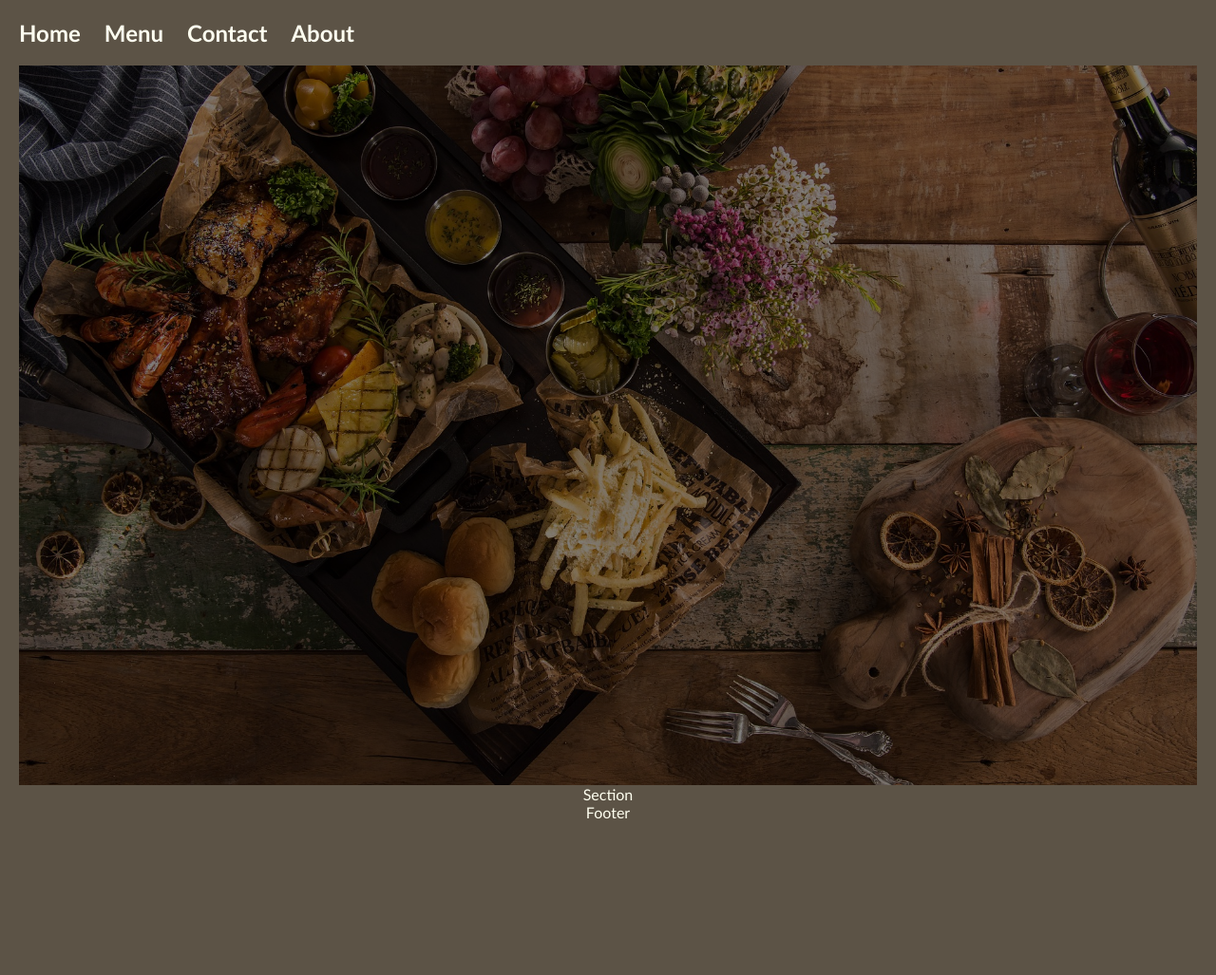
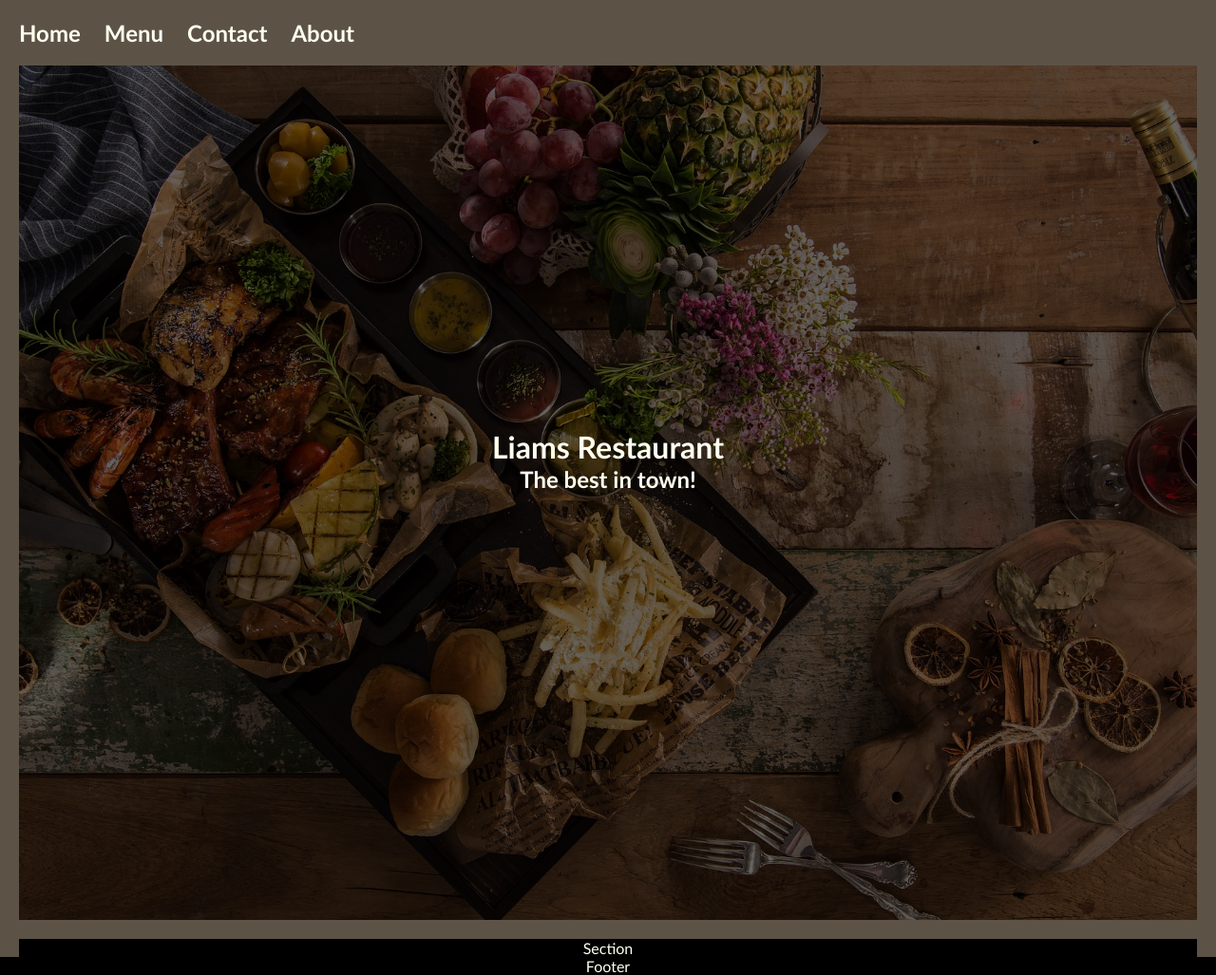
Before and after one commit to LiamBender/liams-restaurang, a plain HTML site: page index.html in a window 1280 px wide. Shown: the whole page at 95% size. Before the commit the page ends 865 px from the top, so only its background shows below. Drawn offline with Linux system fonts and the light colour scheme.

Commit message:
Added a parallax effect to the image along with a header text in front of it, renamed a few class names as well

```diff
--- a/index.html
+++ b/index.html
@@ -18,17 +18,19 @@
         <li><a href="about.asp">About</a></li>
       </ul>
     </nav>
-    <div class="sidePadding">
+    <div class="side-padding">
       <header>
         <div class="image-overlay">
-          <img
-            class="card-overlay"
-            src="images/headerrestaurant.jpg"
-            alt="Mountain"
-          />
+          <div class="header-image"></div>
+        </div>
+        <div class="header-text">
+          <h1>Liams Restaurant</h1>
+          <h2>The best in town!</h2>
         </div>
       </header>
-      <section>Section</section>
+      <div class="content">
+        <section>Section</section>
+      </div>
     </div>
     <footer>Footer</footer>
   </body>
--- a/styles.css
+++ b/styles.css
@@ -4,26 +4,37 @@
     padding: 0;
   }
 
-  body {
+html {
+    height: 100%;
+  }
+
+body {
     font-family:'Gill Sans', 'Gill Sans MT', Calibri, 'Trebuchet MS', sans-serif;
     background-color: rgb(92, 83, 70);
     color: rgb(255, 255, 240);
+    height: 100%;
   }
 
 nav {
     background-color: rgb(92, 83, 70);
     padding: 20px;
     z-index: 1;
+    top: 0;
+    width: 100%;
+    position: sticky;
 }
+
 ul {
     display: flex;
     justify-content: flex-start;
     list-style-type: none;
 
 }
+
 li {
     padding-right: 25px;
 }
+
 li a {
     text-decoration:none;
     color: rgb(255, 255, 240);
@@ -31,39 +42,53 @@ li a {
     font-weight: bold;
     transition: 0.3s;
 }
+
 li a:hover {
     color: rgb(218, 165, 32);
 }
 
 header {
     text-align: center;
-    width: 100%;
+    position: relative;
 }
-header img {
-    width: 100%;
-    height: auto;
-    opacity: 0.5;
-    vertical-align: top;
+
+ header .header-image {
+    opacity: 0.4;
+    background-image: url("images/headerrestaurant.jpg");
+    min-height: 900px;
+    background-attachment: fixed;
+    background-position: center;
+    background-repeat: no-repeat;
+    background-size: cover;
+}
+
+ header .header-text {
+    position: absolute;
+    left: 0;
+    right: 0;
+    bottom: 50%;
+}
+
+div.content {
+    margin-top: 20px;
 }
 
 section {
     text-align: center;
+    background-color: black;
+    position: relative;
 }
 
 footer {
     text-align: center;
+    background-color: black;
+    position: relative;
 }
 
-.sticky {
-    position: fixed;
-    top: 0;
-    width: 100%;
-  }
-
-  .sidePadding {
+div.side-padding {
     padding-inline: 20px;
   }
 
-  .image-overlay {
+div.image-overlay {
     background-color: black;
   }
```
